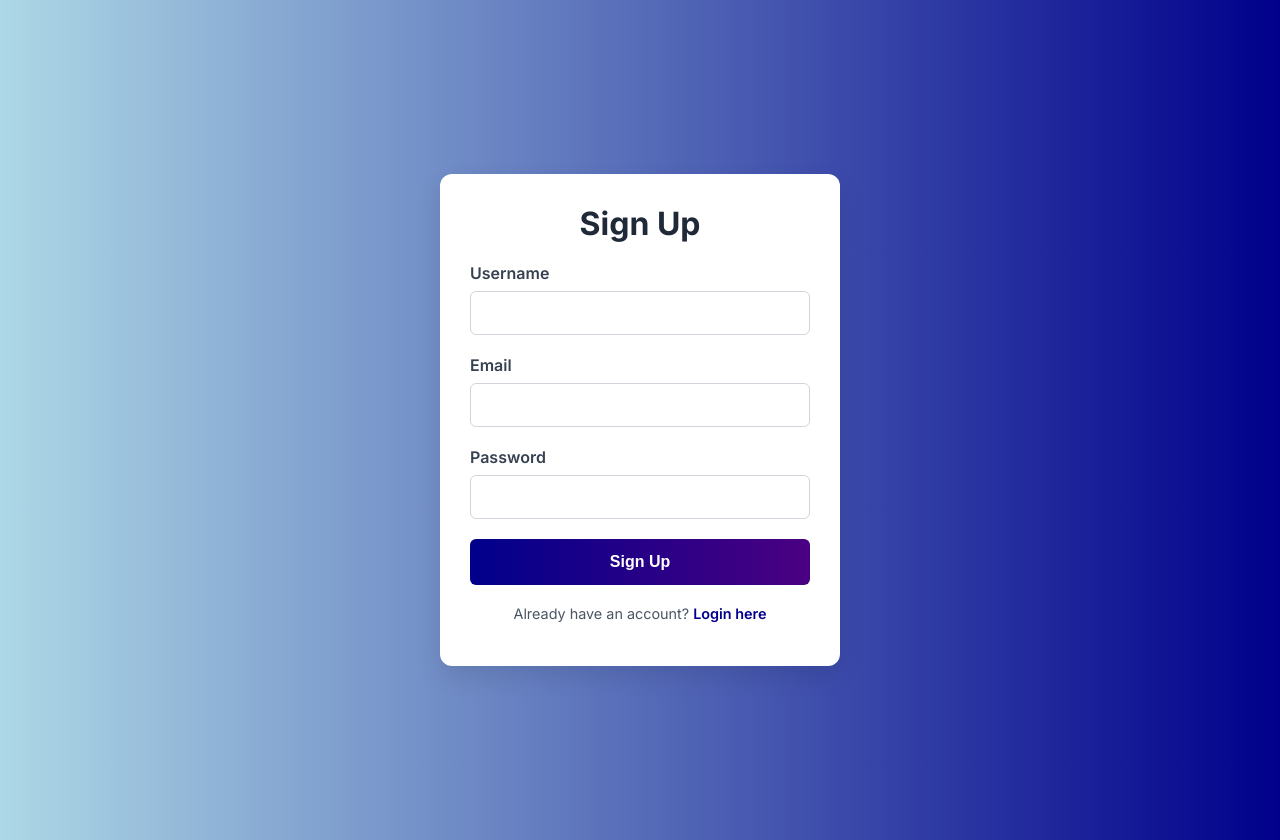
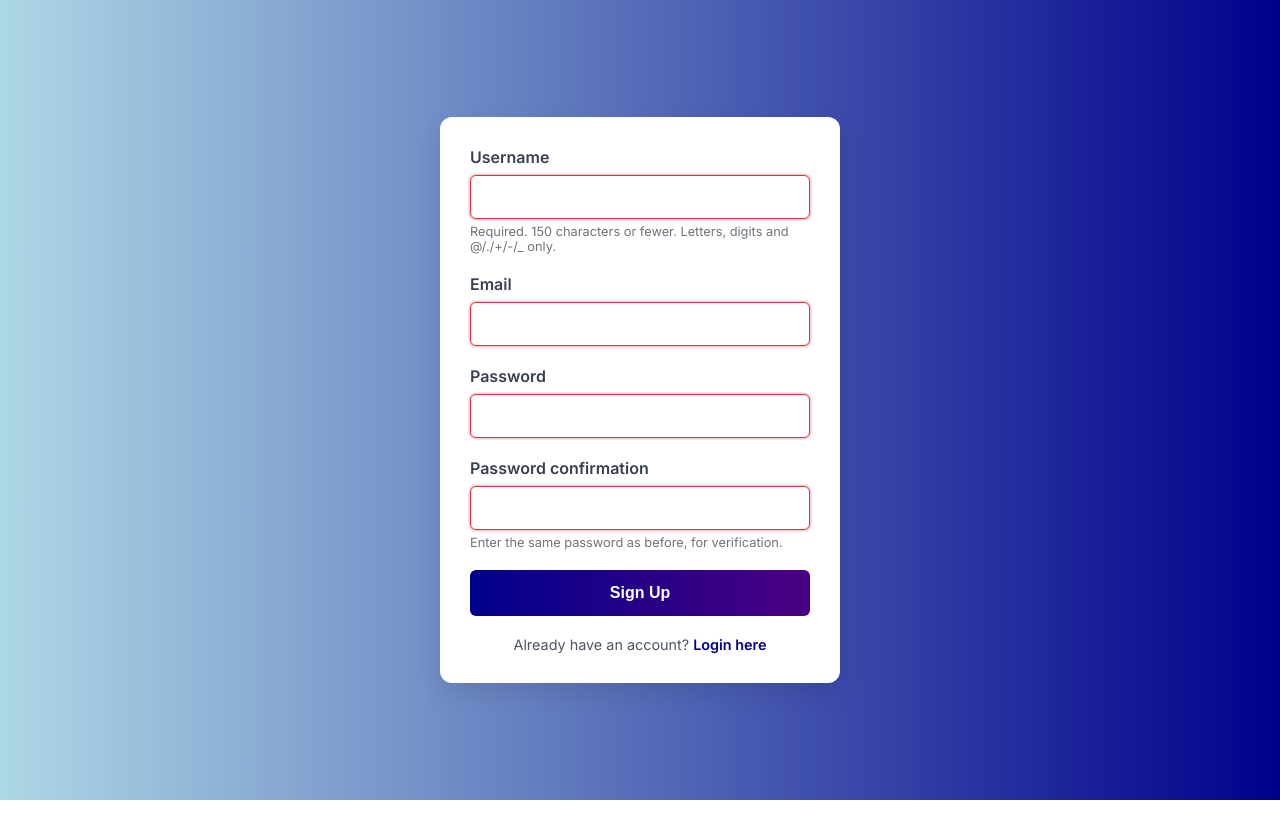
Before and after one commit to safvan041/CP, a Django app: page /signup/ in a window 1280 px wide. After the commit the page ends 800 px from the top, so only its background shows below. Run offline with Django 5.2, Linux system fonts and the light colour scheme.

Commit message:
IMP-0003, Password reset implement

```diff
--- a/chatbot_platform/statics/css/auth.css
+++ b/chatbot_platform/statics/css/auth.css
@@ -1,35 +1,46 @@
 /* auth.css - Shared styles for login and signup pages */
 
+/* --- General Body & Container Styles --- */
 body {
     font-family: 'Inter', sans-serif;
     margin: 0;
     padding: 0;
-    background: linear-gradient(to right, #add8e6, #00008b);
+    background: linear-gradient(to right, #add8e6, #00008b); /* Your background */
+    min-height: 100vh; /* Ensure full viewport height */
+    display: flex;
+    justify-content: center; /* Center horizontally */
+    align-items: center; /* Center vertically */
 }
 
+/* This class should be applied to the <body> or a main wrapper div if extending base.html */
 .auth-page {
     display: flex;
     justify-content: center;
     align-items: center;
     min-height: 100vh;
     padding: 20px;
+    box-sizing: border-box; /* Include padding in element's total width/height */
 }
 
 .auth-container {
     width: 100%;
     max-width: 400px;
+    /* Styles are mostly handled by auth-card */
 }
 
-/* Styles for the message notification container */
+/* --- Message Notification Styles --- */
 .messages {
     list-style: none;
     padding: 0;
     margin-bottom: 20px;
+    text-align: left; /* Align messages to left */
 }
 .message {
     padding: 12px 15px;
     border-radius: 6px;
     font-size: 0.9rem;
+    line-height: 1.4; /* Improve readability */
+    margin-bottom: 10px; /* Consistent spacing between messages */
 }
 .message.success {
     background-color: #d4edda;
@@ -41,58 +52,101 @@ body {
     color: #721c24;
     border: 1px solid #f5c6cb;
 }
+/* You may want to add info and warning messages if you use them */
+.message.info {
+    background-color: #d1ecf1;
+    color: #0c5460;
+    border: 1px solid #bee5eb;
+}
+.message.warning {
+    background-color: #fff3cd;
+    color: #856404;
+    border: 1px solid #ffeeba;
+}
 
+/* --- Form Field Error and Help Text Styles (Already Integrated) --- */
+.errorlist {
+    list-style: none;
+    padding: 0;
+    margin-top: 5px;
+    margin-bottom: 0;
+    color: #dc3545; /* Red */
+    font-size: 0.85em;
+    font-weight: 500;
+    text-align: left; /* Ensure alignment with input */
+}
+.errorlist li {
+    margin-bottom: 3px;
+}
+.helptext {
+    font-size: 0.8em;
+    color: #6c757d; /* Muted grey */
+    display: block;
+    margin-top: 5px;
+    text-align: left; /* Ensure alignment with input */
+}
+
+/* --- Auth Card (Main Form Box) Styles --- */
 .auth-card {
     background-color: #ffffff;
     padding: 30px;
-    box-shadow: 0 10px 25px rgba(0, 0, 0, 0.1);
+    box-shadow: 0 10px 25px rgba(0, 0, 0, 0.1); /* Slightly more prominent shadow */
     border-radius: 12px;
     text-align: center;
 }
 
 .auth-card h2 {
-    font-size: 2rem;
+    font-size: 2rem; /* Consistent heading size */
     margin-top: 0;
     margin-bottom: 20px;
-    color: #1f2937;
+    color: #1f2937; /* Dark text for headings */
 }
 
-/* Styles for manual form rendering */
+/* --- Form Group & Input Styles --- */
 .form-group {
     display: flex;
     flex-direction: column;
-    text-align: left;
+    text-align: left; /* Aligns label/input */
     margin-bottom: 20px;
 }
 
 .form-group label {
     margin-bottom: 8px;
     font-weight: 600;
-    color: #374151;
+    color: #374151; /* Label color */
 }
 
 .form-group input,
 .form-group textarea,
 .form-group select {
+    width: 100%;
     padding: 12px 14px;
-    border: 1px solid #d1d5db;
+    border: 1px solid #d1d5db; /* Light grey border */
     border-radius: 6px;
     font-size: 1rem;
     box-sizing: border-box;
+    color: #1f2937; /* Text color inside input */
 }
 
 .form-group input:focus,
 .form-group textarea:focus,
 .form-group select:focus {
     outline: none;
-    border-color: #00008b;
-    box-shadow: 0 0 0 2px rgba(0, 0, 139, 0.2);
+    border-color: #00008b; /* Your blue border on focus */
+    box-shadow: 0 0 0 2px rgba(0, 0, 139, 0.2); /* Your blue glow on focus */
+}
+/* Optional: Style for input fields when they have errors */
+.form-group input.is-invalid,
+.form-group input:invalid { /* :invalid can be used by browsers directly for HTML5 validation */
+    border-color: #dc3545; /* Red border for invalid fields */
+    box-shadow: 0 0 0 0.1rem rgba(220, 53, 69, 0.25); /* Subtle red glow */
 }
 
+/* --- Submit Button Styles --- */
 .auth-card button[type="submit"] {
     width: 100%;
     padding: 14px;
-    background: linear-gradient(to right, #00008b, #4b0082);
+    background: linear-gradient(to right, #00008b, #4b0082); /* Your blue/purple gradient */
     color: white;
     border: none;
     border-radius: 6px;
@@ -107,14 +161,19 @@ body {
     box-shadow: 0 4px 10px rgba(0, 0, 0, 0.1);
 }
 
+/* --- Switch Form Link (Sign up/Login here) Styles --- */
 .switch-form-link {
     margin-top: 20px;
     font-size: 0.9rem;
     color: #4b5563;
 }
 
+.switch-form-link p { /* Ensure consistency if p tags are used directly */
+    margin: 0;
+}
+
 .switch-form-link a {
-    color: #00008b;
+    color: #00008b; /* Your blue link color */
     text-decoration: none;
     font-weight: 600;
 }
--- a/chatbot_platform/webapp/forms.py
+++ b/chatbot_platform/webapp/forms.py
@@ -1,5 +1,7 @@
 from django import forms
 from core.models import KnowledgeBase
+from django.contrib.auth.forms import UserCreationForm
+from django.contrib.auth.models import User
 
 class KnowledgeBaseForm(forms.ModelForm):
     class Meta:
@@ -16,3 +18,22 @@ class KnowledgeBaseForm(forms.ModelForm):
             if f'.{extension}' not in allowed_extensions:
                 raise forms.ValidationError("Unsupported file format. Only .txt, .pdf, .docx  files are allowed.")
         return file
+
+class CustomUserCreationForm(UserCreationForm):
+    """
+    A custom user creation form that extends Django's UserCreationForm
+    to apply AUTH_PASSWORD_VALIDATORS during signup.
+    """
+    email = forms.EmailField(required=True, label="Email Address")
+
+    class Meta(UserCreationForm.Meta):
+        model = User
+        fields = UserCreationForm.Meta.fields + ('email',) # Add 'email' to the default fields
+                                                        # UserCreationForm.Meta.fields already includes 'username' and 'password'
+
+    # ensuring email is unique:
+    def clean_email(self):
+        email = self.cleaned_data['email']
+        if User.objects.filter(email=email).exists():
+            raise forms.ValidationError("A user with that email address already exists.")
+        return email
--- a/chatbot_platform/webapp/templates/webapp/login.html
+++ b/chatbot_platform/webapp/templates/webapp/login.html
@@ -41,6 +41,7 @@
 
             <div class="switch-form-link">
                 <p>Don't have an account? <a href="{% url 'signup' %}">Sign up</a></p>
+                <p><a href="{% url 'password_reset' %}">Forgot Password</a></p>
             </div>
         </div>
     </div>
--- a/chatbot_platform/webapp/templates/webapp/signup.html
+++ b/chatbot_platform/webapp/templates/webapp/signup.html
@@ -16,29 +16,101 @@
         {% if messages %}
             <div class="messages">
                 {% for message in messages %}
-                    <div class="message {{ message.tags }}">{{ message }}</div>
+                    {% if message.tags != 'error' %}
+                        <div class="message {{ message.tags }}">{{ message }}</div>
+                    {% endif %}
                 {% endfor %}
             </div>
         {% endif %}
 
         <div class="auth-card">
-            <h2>Sign Up</h2>
             <form method="post">
                 {% csrf_token %}
 
+
+                {# Display non-field errors (e.g., password mismatch) at the very top of the form #}
+                {% if form.non_field_errors %}
+                    <div class="messages">
+                        {% for error in form.non_field_errors %}
+                            <div class="message error">{{ error }}</div>
+                        {% endfor %}
+                    </div>
+                {% endif %}
+
+                {# Username Field #}
                 <div class="form-group">
                     <label for="id_username">Username</label>
-                    <input type="text" name="username" id="id_username" required>
+                    <input type="text" name="username" id="id_username" value="{{ form.username.value|default_if_none:'' }}" required>
+                    {# NEW: Display field-specific errors #}
+                    {% if form.username.errors %}
+                        <ul class="errorlist">
+                            {% for error in form.username.errors %}
+                                <li>{{ error }}</li>
+                            {% endfor %}
+                        </ul>
+                    {% endif %}
+                    {# NEW: Display help text #}
+                    {% if form.username.help_text %}
+                        <small class="helptext">{{ form.username.help_text }}</small>
+                    {% endif %}
                 </div>
 
+                {# Email Field #}
                 <div class="form-group">
                     <label for="id_email">Email</label>
-                    <input type="email" name="email" id="id_email" required>
+                    <input type="email" name="email" id="id_email" value="{{ form.email.value|default_if_none:'' }}" required>
+                    {# NEW: Display field-specific errors #}
+                    {% if form.email.errors %}
+                        <ul class="errorlist">
+                            {% for error in form.email.errors %}
+                                <li>{{ error }}</li>
+                            {% endfor %}
+                        </ul>
+                    {% endif %}
+                    {# NEW: Display help text #}
+                    {% if form.email.help_text %}
+                        <small class="helptext">{{ form.email.help_text }}</small>
+                    {% endif %}
                 </div>
 
+                {# Password Field #}
+                {# IMPORTANT: name="password" here corresponds to form.password1 #}
+                {# We need to make sure the view is passing form.password1 for this input, #}
+                {# or rename this input's name attribute to match the form field 'password1' if your form expects it directly #}
                 <div class="form-group">
-                    <label for="id_password">Password</label>
-                    <input type="password" name="password" id="id_password" required>
+                    <label for="id_password1">Password</label> {# Use id_password1 for label for clarity #}
+                    <input type="password" name="password" id="id_password1" required> {# Name is 'password1' by CustomUserCreationForm #}
+                    {# NEW: Display field-specific errors for password1 #}
+                    {% if form.password.errors %}
+                        <ul class="errorlist">
+                            {% for error in form.password.errors %}
+                                <li>{{ error }}</li>
+                            {% endfor %}
+                        </ul>
+                    {% endif %}
+                    {# NEW: Display help text for password1 #}
+                    {% if form.password.help_text %}
+                        <small class="helptext">{{ form.password.help_text }}</small>
+                    {% endif %}
+                </div>
+
+                {# NEW: Password Confirmation Field #}
+                {# This corresponds to 'password2' in CustomUserCreationForm #}
+                <div class="form-group">
+                    <label for="id_password2">Password confirmation</label> {# Use id_password2 for label #}
+                    <input type="password" name="password2" id="id_password2" required> {# Name is 'password2' by CustomUserCreationForm #}
+                    {# NEW: Display field-specific errors for password2 #}
+                    {% if form.password2.errors %}
+                        <ul class="errorlist">
+                            {% for error in form.password2.errors %}
+                                <li>{{ error }}</li>
+                            {% endfor %}
+                        </ul>
+                    {% endif %}
+                    {# NEW: Display help text for password2 #}
+                    {% if form.password2.help_text %}
+                        <small class="helptext">{{ form.password2.help_text }}</small>
+                    {% endif %}
                 </div>
 
                 <button type="submit">Sign Up</button>
--- a/chatbot_platform/webapp/urls.py
+++ b/chatbot_platform/webapp/urls.py
@@ -2,6 +2,8 @@
 
 from django.urls import path
 from webapp import views
+
+from django.contrib.auth import views as auth_views
 
 urlpatterns = [
     path("upload/", views.home_view, name="upload"),
@@ -14,4 +16,8 @@ urlpatterns = [
     path("api/chat/<str:widget_slug>/", views.chat_api_view, name="chat_api"),
     path("get-widget-api/<slug:widget_slug>/", views.get_widget_api_view, name="get_widget_api"),
     path("delete/<int:kb_id>/", views.delete_kb_view, name="delete_kb"),
+    path('password_reset/', auth_views.PasswordResetView.as_view(template_name='webapp/password_reset_form.html'), name='password_reset'),
+    path('password_reset/done/', auth_views.PasswordResetDoneView.as_view(template_name='webapp/password_reset_done.html'), name='password_reset_done'),
+    path('reset/<uidb64>/<token>/', auth_views.PasswordResetConfirmView.as_view(template_name='webapp/password_reset_confirm.html'), name='password_reset_confirm'),
+    path('reset/done/', auth_views.PasswordResetCompleteView.as_view(template_name='webapp/password_reset_complete.html'), name='password_reset_complete'),
 ]
--- a/chatbot_platform/webapp/views.py
+++ b/chatbot_platform/webapp/views.py
@@ -19,7 +19,7 @@ from django.conf import settings
 # Removed: from datetime import timedelta # No longer needed for custom lockout
 # Removed: from django.db.models import F # No longer needed for custom lockout
 
-from webapp.forms import KnowledgeBaseForm
+from webapp.forms import KnowledgeBaseForm, CustomUserCreationForm
 from core.models import KnowledgeBase
 # Removed: from core.models import FailedLoginAttempt # No longer needed for custom lockout
 
@@ -34,28 +34,34 @@ from core.utils.embeddings.embedding_service import get_embedding_model
 
 logger = logging.getLogger(__name__)
 
-# Removed: Custom Brute-Force Protection Configuration Constants
-# Removed: LOGIN_ATTEMPT_LIMIT
-# Removed: LOCKOUT_TIME_MINUTES
-# Removed: TRACK_FAILED_ATTEMPTS_BY_IP
-
-# Removed: get_client_ip function
 
 
 def signup_view(request):
+    """
+    Handles user registration using CustomUserCreationForm for consistent password validation.
+    """
     if request.method == "POST":
-        username = request.POST["username"]
-        email = request.POST["email"]
-        password = request.POST["password"]
+        form = CustomUserCreationForm(request.POST) # Use the new form here
+        if form.is_valid():
+            user = form.save() # The form's save() method creates the user and hashes the password
+            messages.success(request, "Account created successfully. Please log in.")
+            logger.info(f"New user '{user.username}' signed up.")
+            return redirect("login")
+        else:
+            # # If the form is invalid, its errors will contain validation messages
+            # # from AUTH_PASSWORD_VALIDATORS and any custom clean methods (like unique email).
+            # for field, errors in form.errors.items():
+            #     for error in errors:
+            #         # 'non_field_errors' is for errors not tied to a specific field (e.g., password mismatch)
+            #         if field == '__all__':
+            #             messages.error(request, f"Error: {error}")
+            #         else:
+            #             messages.error(request, f"Error in {field}: {error}")
+            messages.error(request, "There were errors in your registration. Please correct them and try again.")
+    else:
+        form = CustomUserCreationForm() # Initialize an empty form for GET requests
 
-        if User.objects.filter(username=username).exists():
-            messages.error(request, "Username already exists")
-        else:
-            user = User.objects.create_user(username=username, email=email, password=password)
-            messages.success(request, "Account created successfully. Please log in.")
-            return redirect("login")
-
-    return render(request, "webapp/signup.html")
+    return render(request, "webapp/signup.html", {"form": form})
 
 
 def login_view(request):
```
Also changed, not shown: other parts of chatbot_platform/statics/css/auth.css (+46 -0 lines), chatbot_platform/chatbot_platform/settings/base.py (+19 -0 lines), chatbot_platform/chatbot_platform/settings/dev.py (+17 -1 lines), chatbot_platform/chatbot_platform/settings/prod.py (+16 -1 lines), chatbot_platform/webapp/templates/webapp/base_auth.html (added, +20 -0 lines), chatbot_platform/webapp/templates/webapp/password_reset_complete.html (added, +12 -0 lines), chatbot_platform/webapp/templates/webapp/password_reset_confirm.html (added, +54 -0 lines), chatbot_platform/webapp/templates/webapp/password_reset_done.html (added, +13 -0 lines), chatbot_platform/webapp/templates/webapp/password_reset_form.html (added, +53 -0 lines), chatbot_platform/db.sqlite3.
